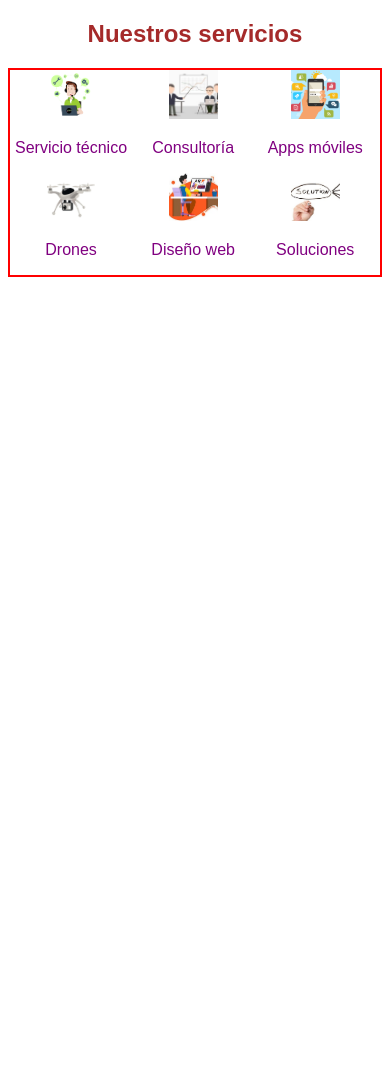
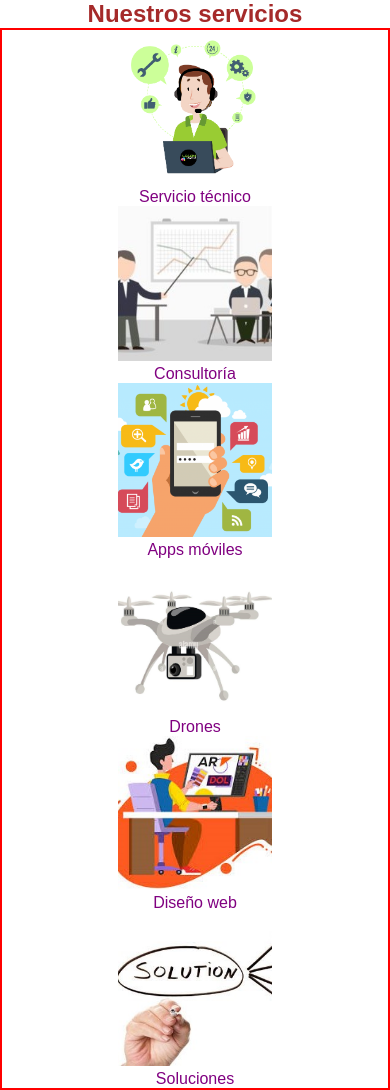
Before and after one commit to AndresFelipee05/6-servicios, a plain HTML site: page index.html in a window 390 px wide. Before the commit the page ends 844 px from the top, so only its background shows below. Drawn offline with Linux system fonts and the light colour scheme.

Commit message:
responsive hecho

```diff
--- a/index.html
+++ b/index.html
@@ -5,22 +5,29 @@
     <meta name="viewport" content="width=device-width, initial-scale=1.0">
     <title>Document</title>
     <style>
+        *{
+            box-sizing: border-box;
+            margin: 0;
+        }
         .servicio{
             width: 33%;
         }
+
         #contenedor{
             display: flex;
             flex-wrap: wrap;
             font-family: Arial, Helvetica, sans-serif;
             border: 2px solid red;
         }
+
         body{
         text-align: center;
         }
+
         .servicio img{
             width: 40%;
+        }
 
-        }
         p{
             color: purple;
         }
@@ -30,7 +37,14 @@
             font-family: Arial, Helvetica, sans-serif;
         }
 
-    @media (max-width:)
+        @media (max-width:600px){
+            .servicio{width: 100%;
+        }
+        }
+
+        @media (min-width:601px) and (max-width:800px){
+            .servicio{width: 50%;}
+        }
 
     </style>
 </head>
```
